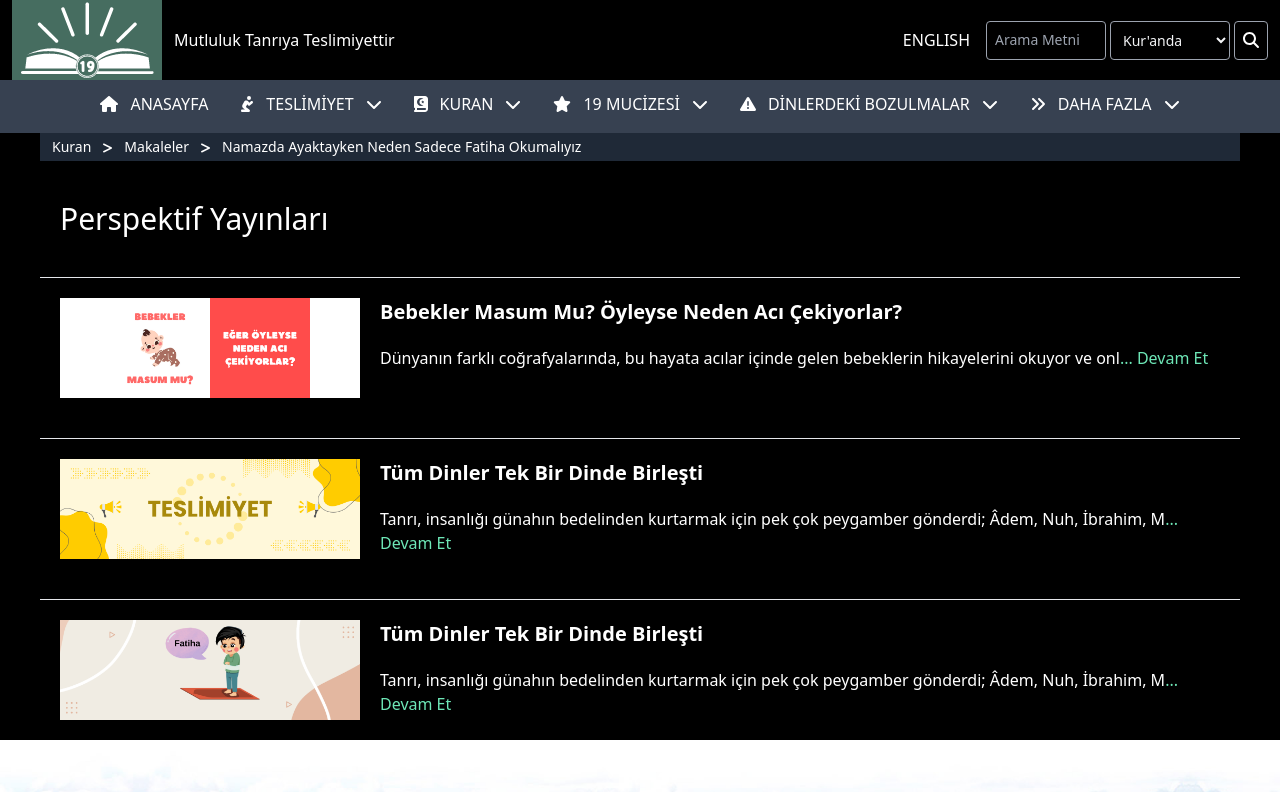
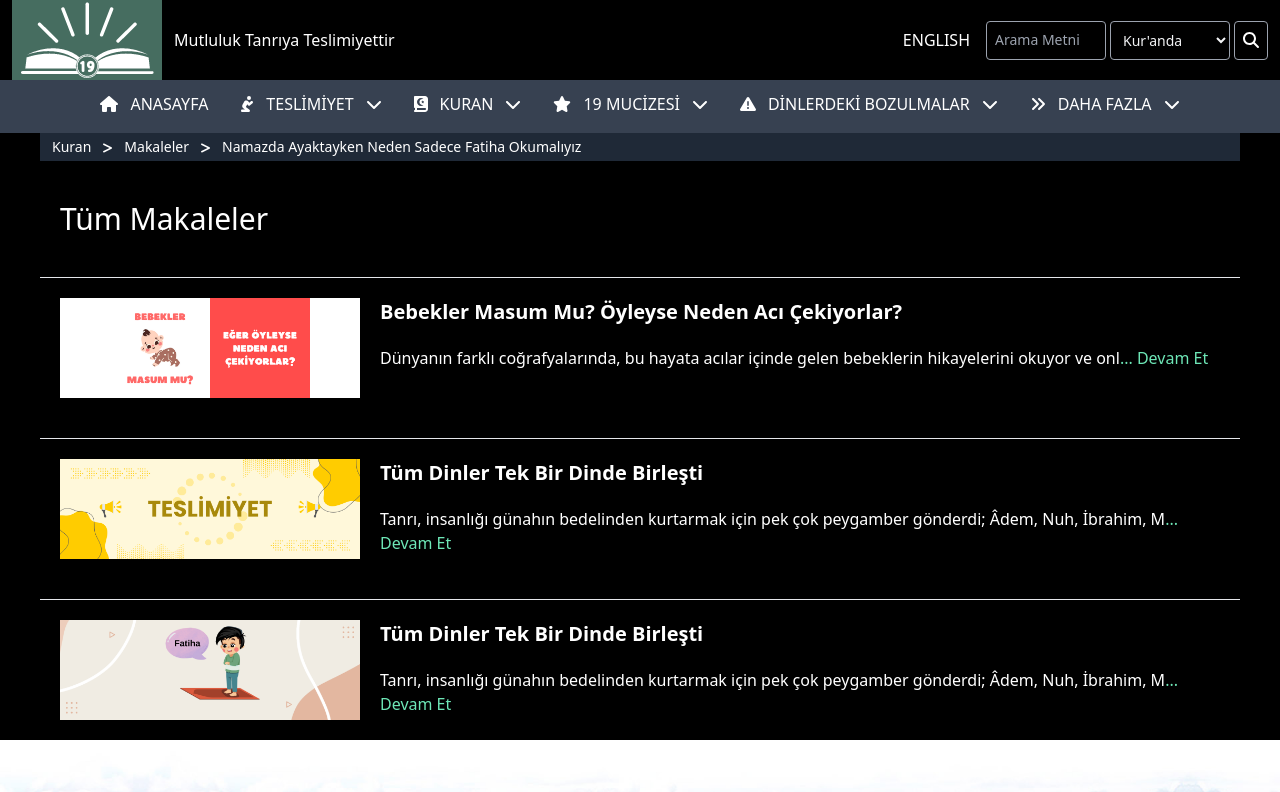
Before and after one commit to SubmitterTech/teslimolanorg, a React (Create React App) app in the folder frontend/: page /makaleler in a window 1280 px wide. Shown: the top 792 px of the page. Built offline with nearby package versions, Linux system fonts and the light colour scheme.

Commit message:
Article Title Edited

```diff
--- a/frontend/src/components/Articles/AllArticles.js
+++ b/frontend/src/components/Articles/AllArticles.js
@@ -29,7 +29,7 @@ const AllArticles = () => {
     <div className="flex flex-col md:justify-center md:items-center bg-black w-full">
       <div className="flex flex-col md:max-w-[1200px] md:w-full gap-5">
         <Directory />
-        <h1 className="text-3xl text-white p-5">Perspektif Yayınları</h1>
+        <h1 className="text-3xl text-white p-5">Tüm Makaleler</h1>
         {articles.map((article, index) => (
           <div key={index} className="flex flex-col gap-10 border-t p-5">
             <div className="flex flex-col md:flex-row gap-5">
```
